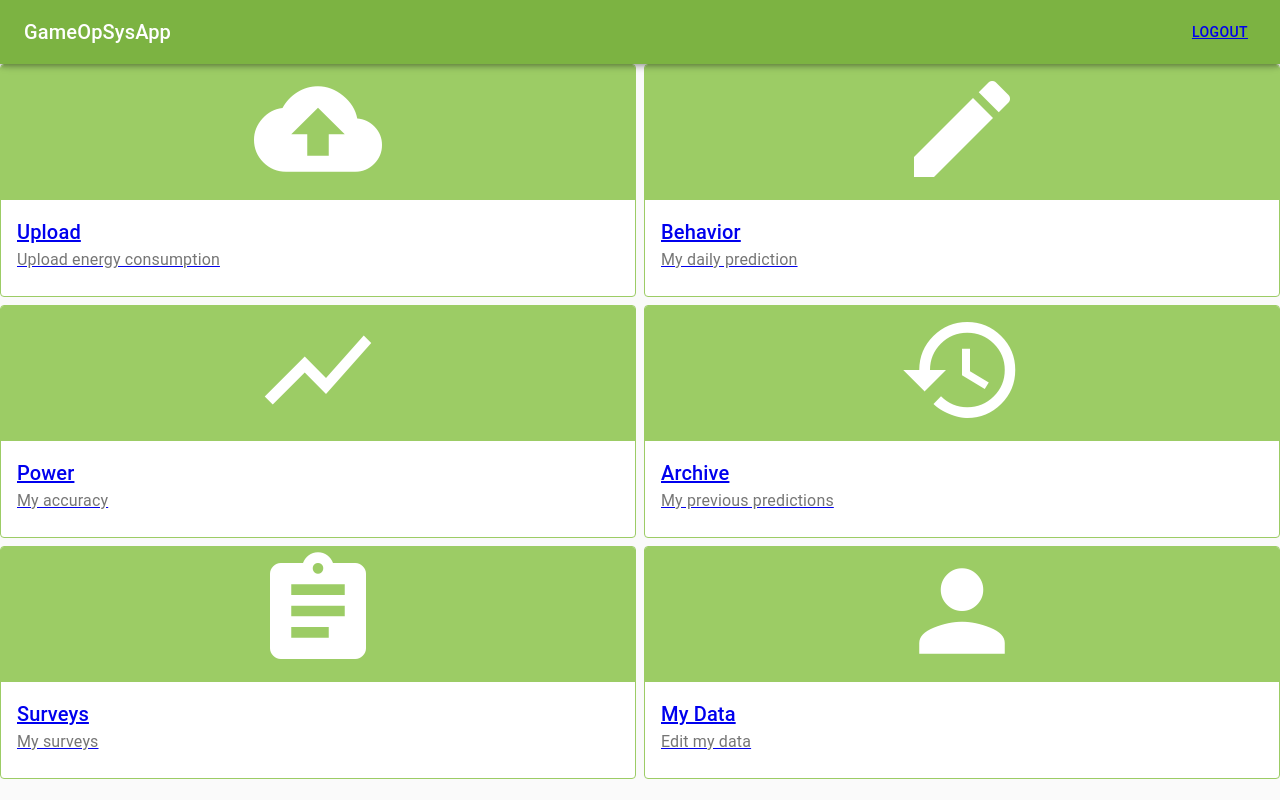
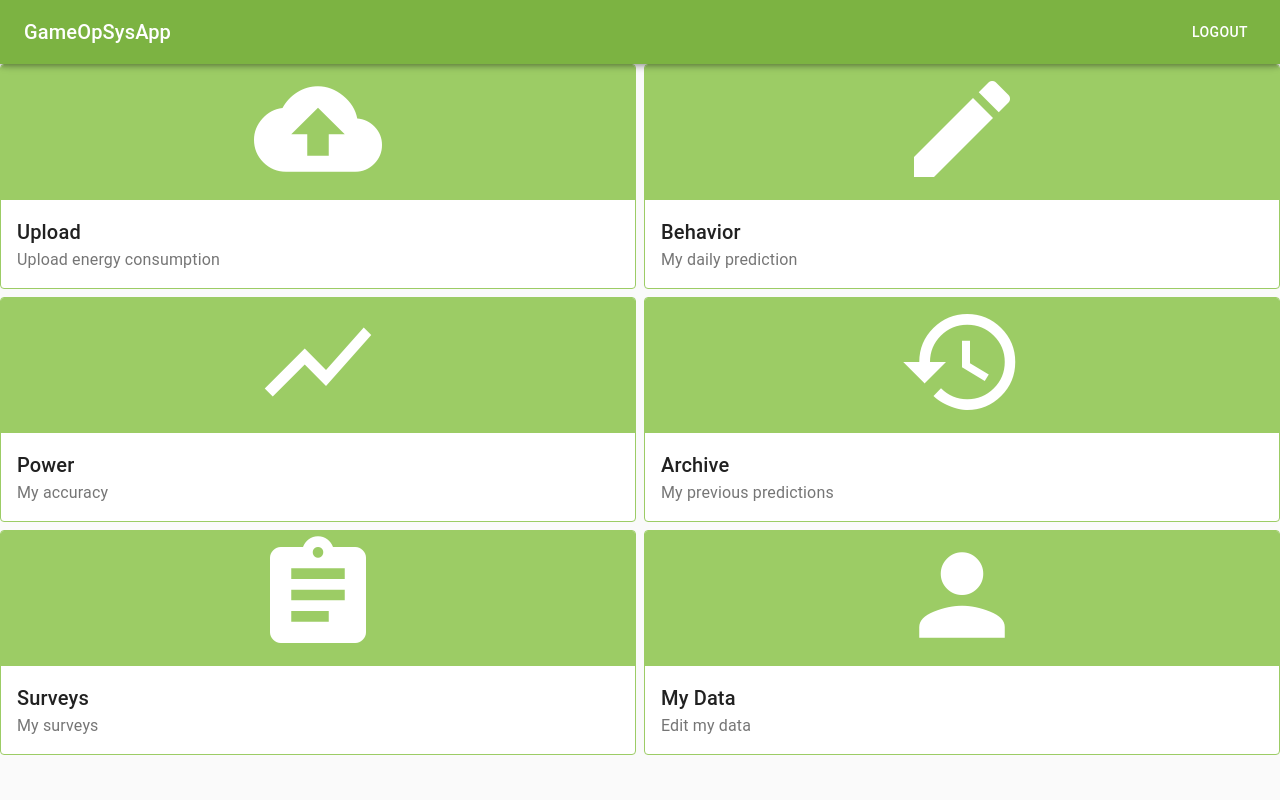
Before and after one commit to tug-cps/GameOpSysReactApp, a React (Create React App) app: page /#/login in a window 1280 px wide. Built offline with nearby package versions, Linux system fonts and the light colour scheme; sample sign-in values are in the browser's storage.

Commit message:
Repair links

```diff
--- a/src/App.tsx
+++ b/src/App.tsx
@@ -15,7 +15,7 @@ import {
 } from "@material-ui/core";
 import {makeStyles} from "@material-ui/core/styles";
 import Icon from "@material-ui/core/Icon";
-import {Link} from "react-router-dom";
+import {Link as RouterLink} from "react-router-dom";
 
 const useStyles = makeStyles((theme: Theme) => ({
     card: {
@@ -95,8 +95,7 @@ function App() {
         return (
             <Grid item xs={item.header ? 12 : 6} xl={item.header ? 12 : 4} key={item.title}>
                 <Card variant="outlined" className={classes.card}>
-                    <CardActionArea>
-                        <Link to={item.destination}>
+                    <CardActionArea component={RouterLink} to={item.destination}>
                         <CardMedia className={classes.media}>
                             <Typography align='center'>
                                 <Icon className={classes.largeIcon} style={{color: '#fff'}}>{item.icon}</Icon>
@@ -106,7 +105,6 @@ function App() {
                             <Typography variant="h6">{item.title}</Typography>
                             <Typography color="textSecondary" noWrap>{item.subtitle}</Typography>
                         </CardContent>
-                        </Link>
                     </CardActionArea>
                 </Card>
             </Grid>
@@ -118,11 +116,7 @@ function App() {
             <AppBar position="sticky">
                 <Toolbar>
                     <Typography variant="h6" className={classes.title}>GameOpSysApp</Typography>
-                    <Button color="inherit">
-                        <Link to='/logout'>
-                            Logout
-                        </Link>
-                    </Button>
+                    <Button color="inherit" component={RouterLink} to="/logout">Logout</Button>
                 </Toolbar>
             </AppBar>
             <Container component="main" maxWidth="lg" disableGutters className={classes.root}>
--- a/src/Archive.tsx
+++ b/src/Archive.tsx
@@ -14,7 +14,7 @@ import {
 } from "@material-ui/core";
 import {withStyles} from "@material-ui/core/styles";
 import ArrowBackIcon from '@material-ui/icons/ArrowBack';
-import {Link, RouteComponentProps} from "react-router-dom";
+import {RouteComponentProps} from "react-router-dom";
 import {apiClient, UserPredictionModel} from "./ApiClient";
 
 interface EntryProps {
@@ -41,7 +41,6 @@ class ArchiveEntry extends React.Component<EntryProps, EntryState> {
         return (
             <Card variant="outlined">
                 <CardActionArea>
-                    <Link to={'/archive/' + this.props.date}>
                     <CardContent>
                         <Typography variant="h6">{this.props.date}</Typography>
                         {this.state.predictions.map((prediction) => {
@@ -52,7 +51,6 @@ class ArchiveEntry extends React.Component<EntryProps, EntryState> {
                             );
                         })}
                     </CardContent>
-                    </Link>
                 </CardActionArea>
             </Card>
         )
--- a/src/Power.tsx
+++ b/src/Power.tsx
@@ -14,7 +14,7 @@ import {
 } from "@material-ui/core";
 import {withStyles} from "@material-ui/core/styles";
 import ArrowBackIcon from '@material-ui/icons/ArrowBack';
-import {Link, RouteComponentProps} from "react-router-dom";
+import {RouteComponentProps} from "react-router-dom";
 import {apiClient} from "./ApiClient";
 import {Chart, LineAdvance} from "bizcharts";
 
@@ -48,7 +48,7 @@ class PowerEntry extends React.Component<EntryProps, EntryState> {
                         return {
                             type: c.type,
                             time: idx,
-                            value: value
+                            value : value
                         }
                     })
                 }).flat()
@@ -128,12 +128,10 @@ class Power extends React.Component<Props, State> {
                         return (
                             <Card variant="outlined" key={value} className={classes.card}>
                                 <CardActionArea>
-                                    <Link to={'/power/' + value}>
-                                        <CardContent>
-                                            <Typography variant="h6">{value}</Typography>
-                                            <PowerEntry date={value}/>
-                                        </CardContent>
-                                    </Link>
+                                    <CardContent>
+                                        <Typography variant="h6">{value}</Typography>
+                                        <PowerEntry date={value}/>
+                                    </CardContent>
                                 </CardActionArea>
                             </Card>
                         )
--- a/src/Survey.tsx
+++ b/src/Survey.tsx
@@ -15,7 +15,7 @@ import {
     Typography,
     WithStyles
 } from "@material-ui/core";
-import {Link, RouteComponentProps} from 'react-router-dom';
+import {RouteComponentProps} from 'react-router-dom';
 import Icon from "@material-ui/core/Icon";
 import ArrowBackIcon from "@material-ui/icons/ArrowBack";
 import {withStyles} from "@material-ui/core/styles";
@@ -92,8 +92,7 @@ class Survey extends React.Component<Props, State> {
             return (
                 <Grid item xs={6} xl={4} key={item.destination}>
                     <Card variant="outlined" className={classes.card}>
-                        <CardActionArea>
-                            <Link to={item.destination}>
+                        <CardActionArea href={item.destination}>
                             <CardMedia className={classes.media}>
                                 <Typography align='center'>
                                     <Icon className={classes.largeIcon} style={{color: '#fff'}}>assignment</Icon>
@@ -103,7 +102,6 @@ class Survey extends React.Component<Props, State> {
                                 <Typography variant="h6">{item.title}</Typography>
                                 <Typography color="textSecondary" noWrap>Please fill out this survey</Typography>
                             </CardContent>
-                            </Link>
                         </CardActionArea>
                     </Card>
                 </Grid>
--- a/src/Upload.tsx
+++ b/src/Upload.tsx
@@ -4,7 +4,7 @@ import {
     Button,
     Container, createStyles,
     Grid,
-    IconButton, List, ListItem, Snackbar,
+    IconButton, Link, List, ListItem, Snackbar,
     Theme,
     Toolbar,
     Typography, WithStyles
@@ -12,7 +12,7 @@ import {
 import {withStyles} from "@material-ui/core/styles";
 import ArrowBackIcon from '@material-ui/icons/ArrowBack';
 import CloseIcon from '@material-ui/icons/Close';
-import {Link, RouteComponentProps} from "react-router-dom";
+import {RouteComponentProps} from "react-router-dom";
 import {apiClient} from "./ApiClient";
 
 const styles = (theme: Theme) => createStyles({
@@ -100,8 +100,9 @@ class Upload extends React.Component<Props, State> {
                                 {operators.map((op) => {
                                     return (
                                         <ListItem key={op.name}>
-                                            <Link to={op.link}>{op.name}</Link>
-                                        </ListItem>)
+                                            <Link href={op.link}>{op.name}</Link>
+                                        </ListItem>
+                                    )
                                 })}
                             </List>
                         </Grid>
--- a/src/User.tsx
+++ b/src/User.tsx
@@ -17,7 +17,7 @@ import {
 } from "@material-ui/core";
 import {withStyles} from "@material-ui/core/styles";
 import ArrowBackIcon from '@material-ui/icons/ArrowBack';
-import {Link, RouteComponentProps} from "react-router-dom";
+import {RouteComponentProps, Link as RouterLink} from "react-router-dom";
 import {apiClient, UserModel} from "./ApiClient";
 
 const styles = ({palette, spacing}: Theme) => createStyles({
@@ -115,11 +115,9 @@ class User extends React.Component<Props, State> {
                         </ListItem>
                     </List>
                 </Container>
-                <Fab variant="extended" color="primary" className={classes.fab}>
-                    <Link to='/consumers'>
-                        <Icon className={classes.extendedIcon}>edit</Icon>
-                        Edit consumers
-                    </Link>
+                <Fab variant="extended" color="primary" className={classes.fab} component={RouterLink} to="/consumers">
+                    <Icon className={classes.extendedIcon}>edit</Icon>
+                    Edit consumers
                 </Fab>
             </div>
         )
```
Lines whose indentation alone changed are shown as unchanged.
